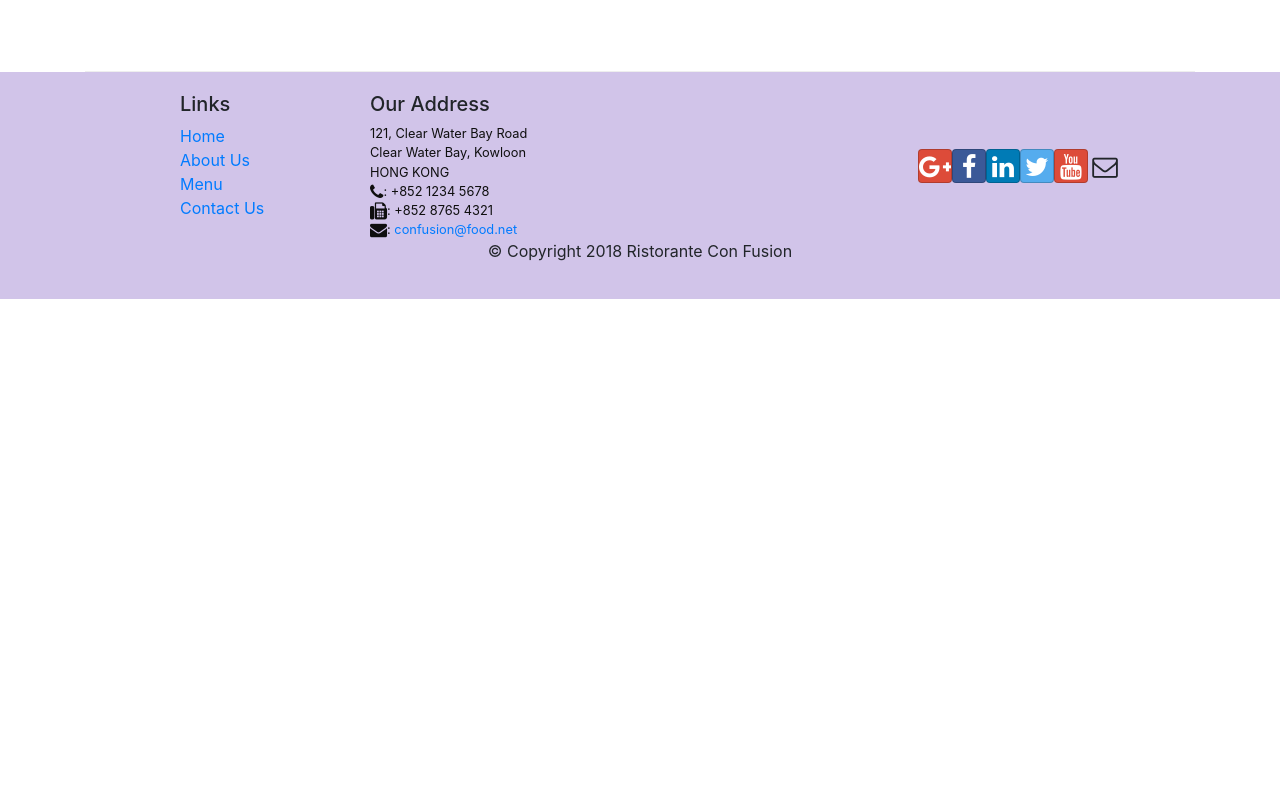
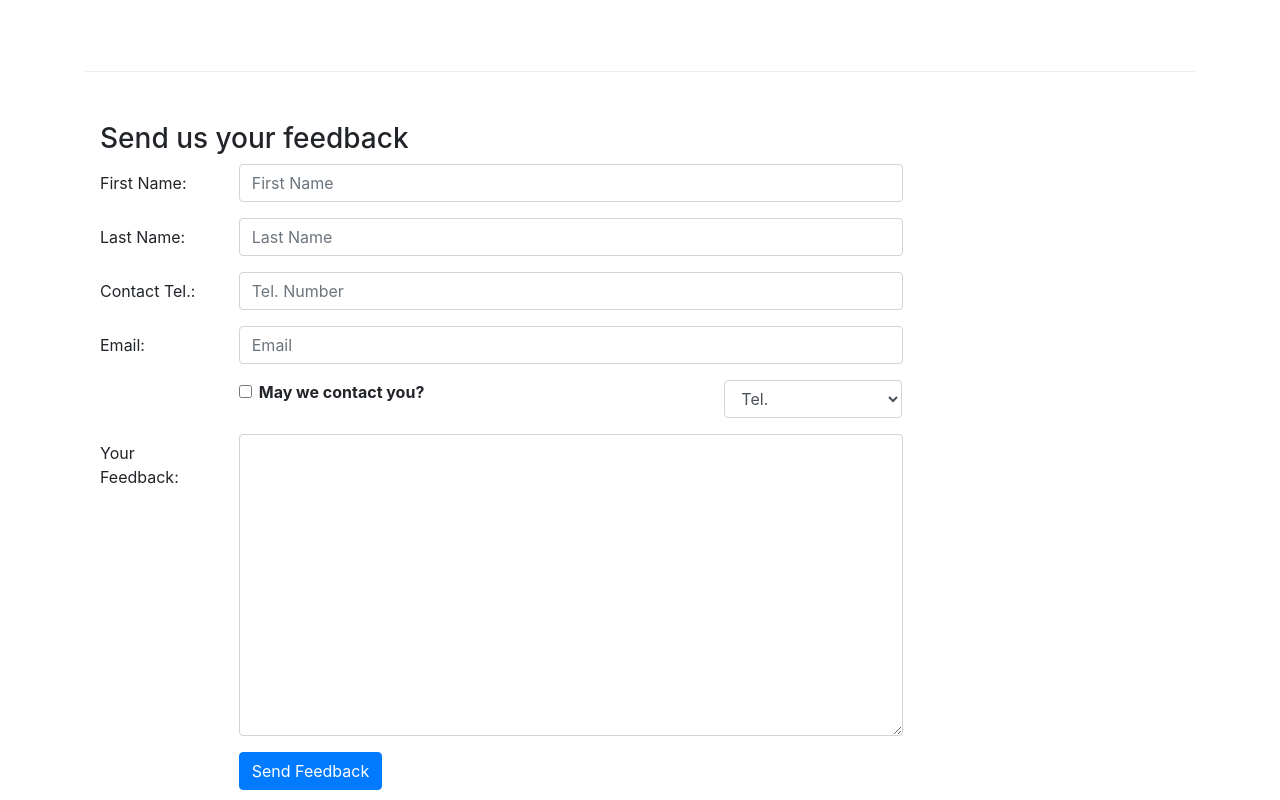
Before and after one commit to rkasale28/React-Part-2, a React (Create React App) app: page /contact in a window 1280 px wide. Shown: the part 800-1600 px from the top of the page. Before the commit the page ends 1099 px from the top, so only its background shows below. Built offline with nearby package versions, Linux system fonts and the light colour scheme.

Commit message:
Exercise #11: Controlled Forms

```diff
--- a/src/components/ContactComponent.js
+++ b/src/components/ContactComponent.js
@@ -1,9 +1,42 @@
-import React from 'react';
-import { Breadcrumb, BreadcrumbItem } from 'reactstrap'
+import React, { Component } from 'react';
+import { Breadcrumb, BreadcrumbItem, Form, Button, FormGroup, Label, Input, Col } from 'reactstrap'
 import { Link } from 'react-router-dom'
 
-function Contact(props) {
-    return(
+class Contact extends Component {
+    constructor(props) {
+        super(props)
+        this.state = ({
+            firstname: '',
+            lastname: '',
+            telnum: '',
+            email: '',
+            agree: false,
+            contactType: 'tel',
+            message: ''
+        })
+        this.handleInputChange = this.handleInputChange.bind(this);
+        this.handleSubmit = this.handleSubmit.bind(this);
+    }
+
+    handleInputChange(event) {
+        const target = event.target;
+        const value = target.type === 'checkbox' ? target.checked : target.value;
+        const name = target.name;
+
+        this.setState({
+            [name]: value
+        });
+    }
+
+    handleSubmit(event) {
+        console.log('Current State is: ' + JSON.stringify(this.state));
+        alert('Current State is: ' + JSON.stringify(this.state));
+        event.preventDefault();
+    }
+
+
+    render() {
+        return (
             <div className="container">
                 <Breadcrumb>
                     <BreadcrumbItem><Link to='/home'>Home</Link></BreadcrumbItem>
@@ -39,8 +72,75 @@ function Contact(props) {
                         </div>
                     </div>
                 </div>
+                <div className="row row-content">
+                    <div className="col-12">
+                        <h3>Send us your feedback</h3>
+                    </div>
+                    <div className="col-12 col-md-9">
+                        <Form onSubmit={this.handleSubmit}>
+                            <FormGroup row>
+                                <Label htmlFor="firstname" md={2}>First Name:</Label>
+                                <Col md={10}>
+                                    <Input type="text" id="firstname" name="firstname" placeholder="First Name" value={this.state.firstname} onChange={this.handleInputChange} />
+                                </Col>
+                            </FormGroup>
+
+                            <FormGroup row>
+                                <Label htmlFor="lastname" md={2}>Last Name:</Label>
+                                <Col md={10}>
+                                    <Input type="text" id="lastname" name="lastname" placeholder="Last Name" value={this.state.lastname} onChange={this.handleInputChange} />
+                                </Col>
+                            </FormGroup>
+
+                            <FormGroup row>
+                                <Label htmlFor="telnum" md={2}>Contact Tel.:</Label>
+                                <Col md={10}>
+                                    <Input type="tel" id="telnum" name="telnum" placeholder="Tel. Number" value={this.state.telnum} onChange={this.handleInputChange} />
+                                </Col>
+                            </FormGroup>
+
+                            <FormGroup row>
+                                <Label htmlFor="email" md={2}>Email:</Label>
+                                <Col md={10}>
+                                    <Input type="email" id="email" name="email" placeholder="Email" value={this.state.email} onChange={this.handleInputChange} />
+                                </Col>
+                            </FormGroup>
+
+                            <FormGroup row>
+                                <Col md={{ size: 6, offset: 2 }}>
+                                    <FormGroup check>
+                                        <Label check>
+                                            <Input type="checkbox" name="agree" checked={this.state.agree} onChange={this.handleInputChange} />{' '}
+                                            <strong> May we contact you?</strong>
+                                        </Label>
+                                    </FormGroup>
+                                </Col>
+                                <Col md={{ size: 3, offset: 1 }}>
+                                    <Input type="select" name="contactType" value={this.state.contactType} onChange={this.handleInputChange}>
+                                        <option>Tel.</option>
+                                        <option>Email</option>
+                                    </Input>
+                                </Col>
+                            </FormGroup>
+
+                            <FormGroup row>
+                                <Label htmlFor="feedback" md={2}>Your Feedback:</Label>
+                                <Col md={10}>
+                                    <Input type="textarea" id="message" name="message" rows="12" value={this.state.message} onChange={this.handleInputChange} />
+                                </Col>
+                            </FormGroup>
+
+                            <FormGroup row>
+                                <Col md={{ size: 10, offset: 2 }}>
+                                    <Button type="submit" color="primary">Send Feedback</Button>
+                                </Col>
+                            </FormGroup>
+                        </Form>
+                    </div>
+                </div>
             </div>
         );
     }
+}
 
 export default Contact;
```
Lines whose indentation alone changed are shown as unchanged.
